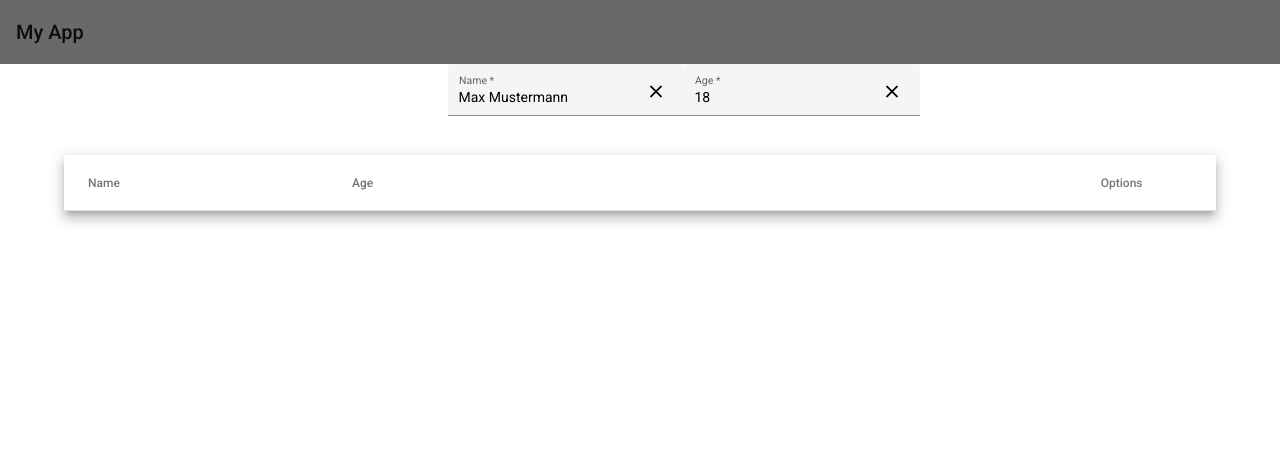
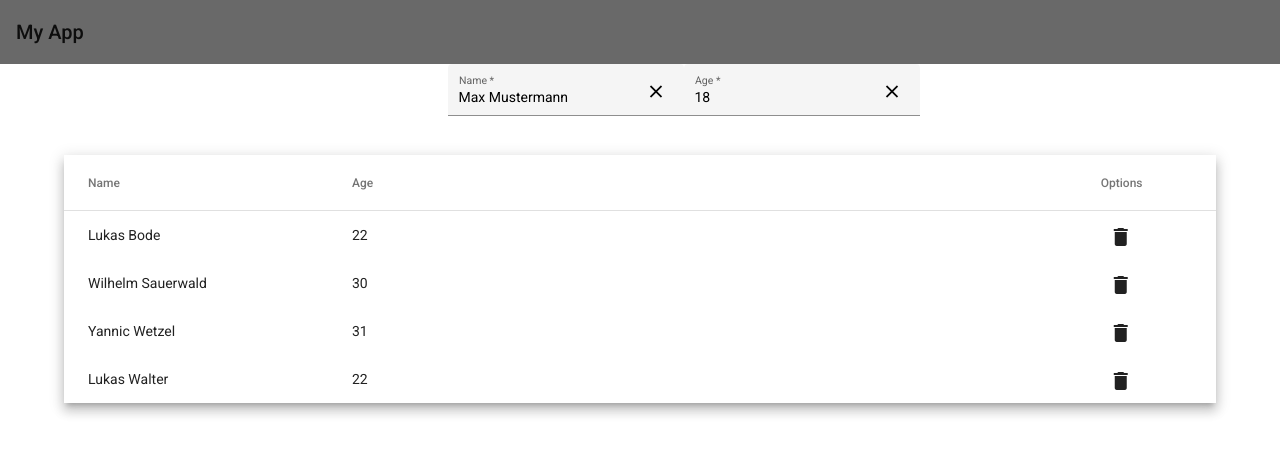
Before and after one commit to NichtLukas/Tests, an Angular app: page / in a window 1280 px wide. Shown: the top 454 px of the page. Built offline with nearby package versions, Linux system fonts and the light colour scheme.

Commit message:
feat: Add HumanList Mock

```diff
--- a/src/app/human-manager/human-manager.component.css
+++ b/src/app/human-manager/human-manager.component.css
@@ -7,12 +7,3 @@
     margin-left: 5%;
     margin-top: 5%;
 }
-
-.create-human{
-    background-color: red;
-    width: 50%;
-}
-
-.display-human{
-
-}
--- a/src/app/human.service.ts
+++ b/src/app/human.service.ts
@@ -2,6 +2,7 @@ import { Injectable } from '@angular/core';
 import { BehaviorSubject, Observable } from 'rxjs';
 import { Human, HumanCreate } from './human';
 import { v4 as uuidv4 } from 'uuid';
+import { HUMAN_LIST_MOCK } from './mocks/human-mocks';
 
 
 
@@ -16,6 +17,8 @@ export class HumanService {
 
   constructor() {
     this.humans$ = new BehaviorSubject<Human[]>([]);
+    //TODO: Nur für Mock zuständig
+    this.humans$.next(HUMAN_LIST_MOCK)
   }
 
   public get Humans$():Observable<Human[]>{
--- /dev/null
+++ b/src/app/mocks/human-mocks.ts
@@ -0,0 +1,9 @@
+import { Human } from "../human";
+import { v4 as uuidv4 } from 'uuid';
+
+export const HUMAN_LIST_MOCK:Human[] = [
+    {uuid:uuidv4(),name:"Lukas Bode",age:22},
+    {uuid:uuidv4(),name:"Wilhelm Sauerwald",age:30},
+    {uuid:uuidv4(),name:"Yannic Wetzel",age:31},
+    {uuid:uuidv4(),name:"Lukas Walter",age:22},
+]
```
